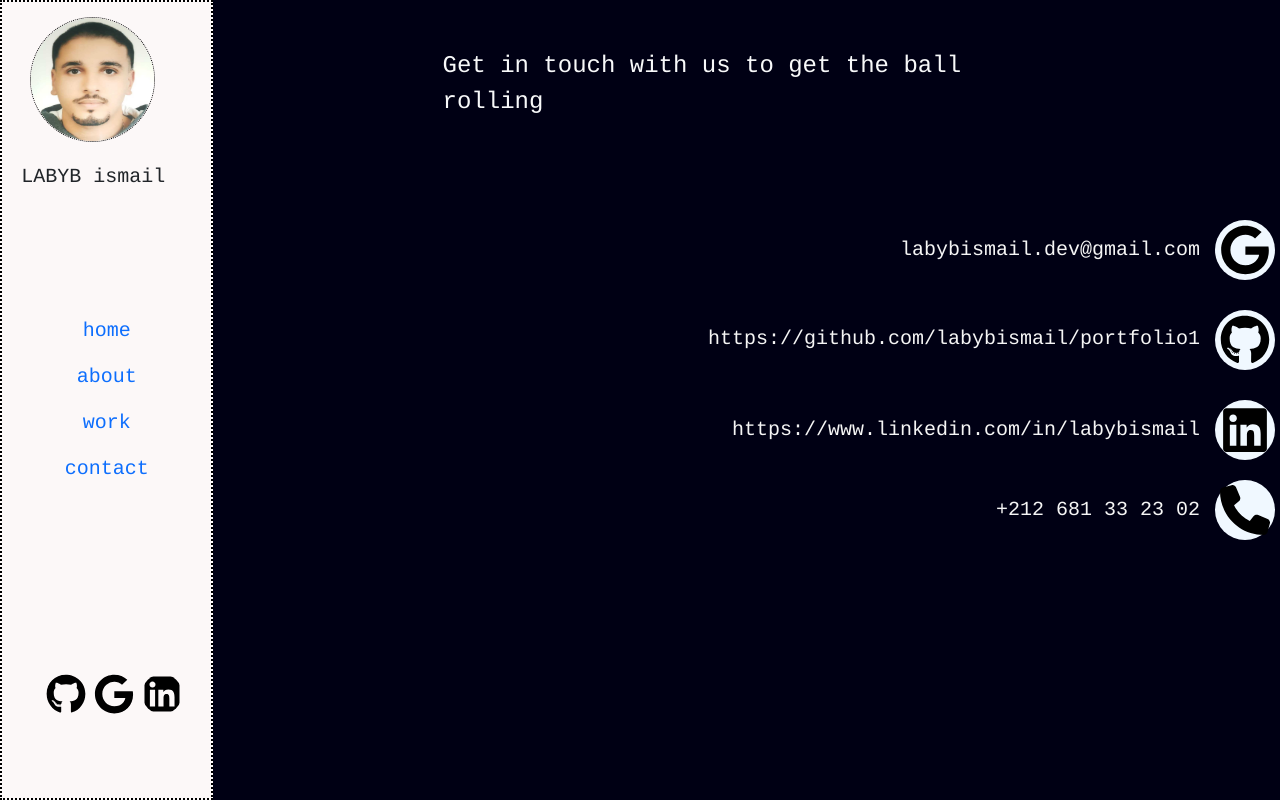
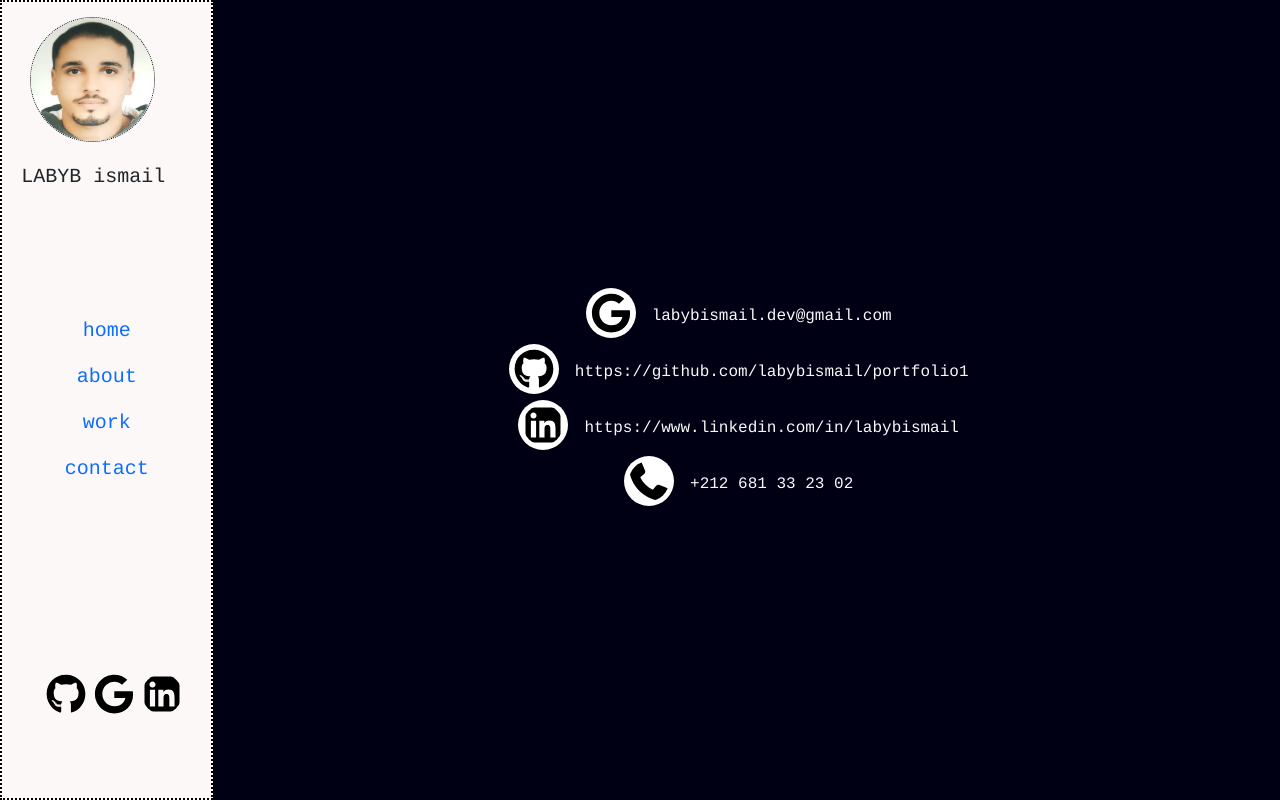
Before and after one commit to labybismail/portfolio1, a React (Create React App) app: page /contact in a window 1280 px wide. Built offline with nearby package versions, Linux system fonts and the light colour scheme.

Commit message:
edits on contact vue

```diff
--- a/src/App.css
+++ b/src/App.css
@@ -4,7 +4,6 @@
 #divName{top:160px;right:46px}
 #spanLink{left:40px;bottom:80px;position: absolute;}
 #githubLink,#mailLink,#linkedinLink{border-radius:50%;width:40px;height:40px;}
-.divsStyle{position:absolute;display:flex;justify-content:center;align-items:center;width:60px;height:60px;border-radius:50%;background-color:aliceblue;right:5px;}
 .pStyle{position:absolute;color:whitesmoke;right:80px;font-size: 20px;}
 .cardsStyle{width:380px;height:200px;background-size:cover;border-radius:12px;position:relative}
 .div1HomeStyle{background-color:rgba(87,36,233,0.88);height:100vh;}
@@ -57,7 +56,5 @@
     }
     .div1Contact{
         height: 80vh;
-    }.pStyle{
-        font-size: 15px;
     }
 }
--- a/src/components/contact.js
+++ b/src/components/contact.js
@@ -4,35 +4,33 @@ import googleIcon from './img/google.svg'
 import linkedinIcon from './img/linkedin.svg'
 import phoneIcon from './img/phone-solid.svg'
 export default function Contact(){
-    const styleImg={width:"50px",height:"50px"}
-    const div1Style={right: "5px",top:"220px"}
-    const div2Style={top: "310px"}
-    const div3Style={top: "400px"}
-    const div4Style={top: "480px"}
+    const imgStyle ={borderRadius:'50%',backgroundColor:'white',padding:'5px'}
+
     return(
-        <>
-        <div className="col-12 col-xl-10  position-relative div1Contact">
-            <p class="pStyle" style={{top:"235px"}} >labybismail.dev@gmail.com</p>
-            <div class="col-2 divsStyle " style={div1Style}>
-                <img src={googleIcon} style={styleImg}  alt="mail" />
+
+        <div className="col-12 col-xl-10 d-flex align-items-center justify-content-center flex-column div1Contact">
+            <div className="col-12 d-flex justify-content-center text-light ">
+                <img src={googleIcon} style={imgStyle} width="50px" height="50px" alt="mail" />
+                <p className="m-3" >labybismail.dev@gmail.com</p>
             </div>
 
-            <p class="pStyle" style={{top:"324px"}}>https://github.com/labybismail/portfolio1</p>
-            <div class="col-2 divsStyle" style={div2Style}>
-                <img src={githubIcon}  style={styleImg}  alt="github" />
+
+            <div className="col-12 d-flex justify-content-center text-light" >
+                <img src={githubIcon}  width="50px" height="50px" style={imgStyle}  alt="github" />
+                <p className="m-3" >https://github.com/labybismail/portfolio1</p>
             </div>
-            <p class="pStyle" style={{top:"415px"}}>https://www.linkedin.com/in/labybismail</p>
-            <div class="col-2 divsStyle" style={div3Style}>
-                <img src={linkedinIcon}  style={styleImg}  alt="linkedin" />
+
+            <div className="col-12 d-flex justify-content-center text-light" >
+                <img src={linkedinIcon}  style={imgStyle}  width="50px" height="50px"  alt="linkedin" />
+                <p className="m-3" >https://www.linkedin.com/in/labybismail</p>
             </div>
-            <p class="pStyle" style={{top:"495px"}}>+212 681 33 23 02</p>
-            <div class="col-2 divsStyle" style={div4Style}>
-                <img src={phoneIcon}  style={styleImg}  alt="phone" />
+
+            <div className="col-12 d-flex justify-content-center text-light" >
+                <img src={phoneIcon}  style={imgStyle}  width="50px" height="50px"  alt="phone" />
+                <p className="m-3">+212 681 33 23 02</p>
             </div>
-            <div className="col-7 mx-auto fs-4 text-light float-right mt-5" >
-                Get in touch with us to get the ball rolling
-            </div>
+
         </div>
-        </>
+
     )
 }
```
